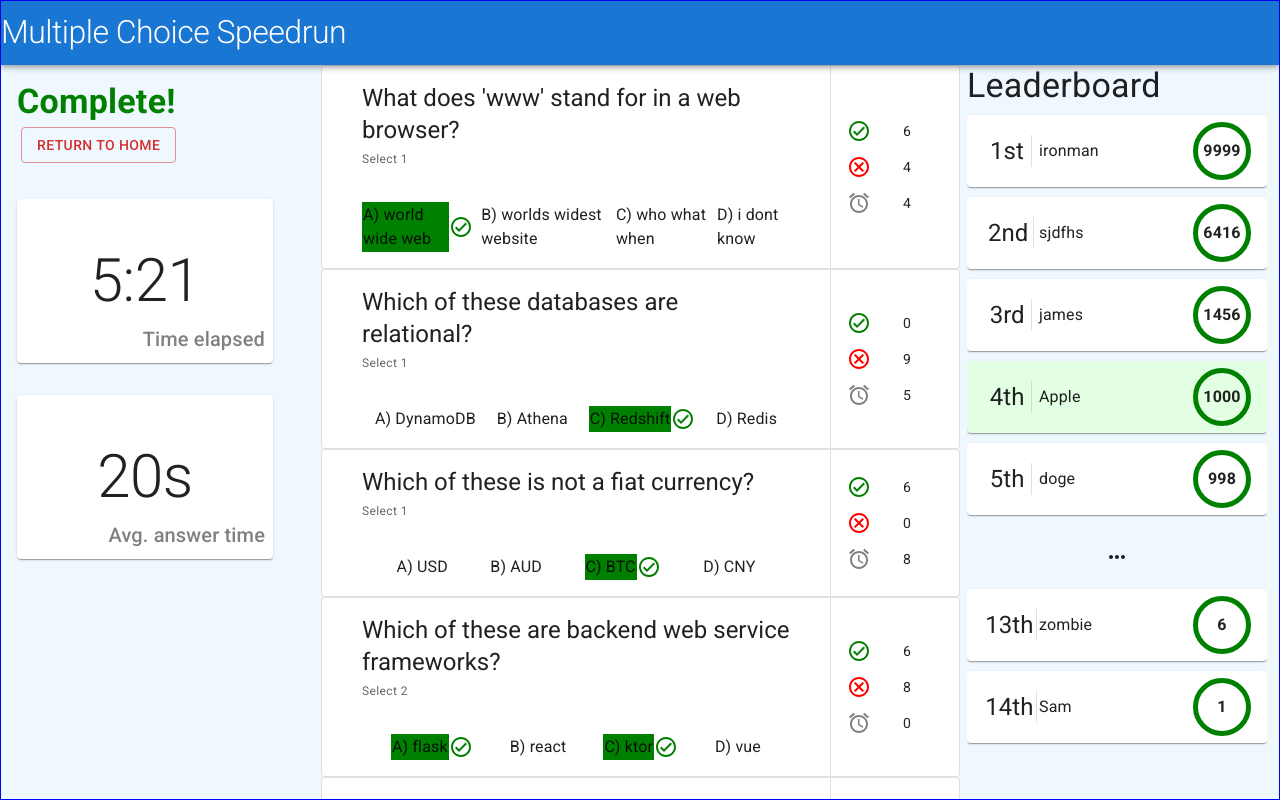
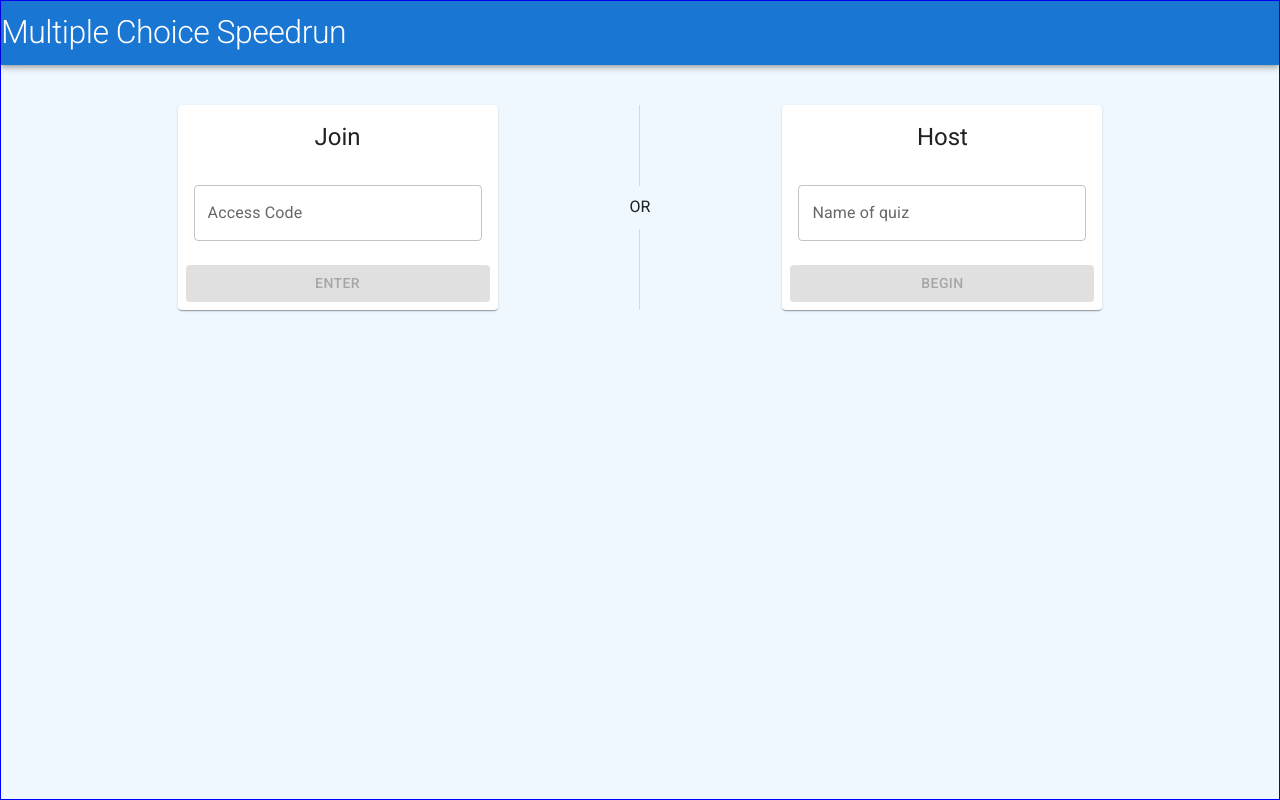
Before and after one commit to Ryangwaite/mc-speedrun, a React (Create React App) app in the folder ui/: page / in a window 1280 px wide. Built offline with nearby package versions, Linux system fonts and the light colour scheme.

Commit message:
UI: Added react-router

```diff
--- a/ui/package.json
+++ b/ui/package.json
@@ -15,9 +15,11 @@
     "@types/node": "^12.20.25",
     "@types/react": "^17.0.21",
     "@types/react-dom": "^17.0.9",
+    "history": "^5.1.0",
     "lodash": "^4.17.21",
     "react": "^17.0.2",
     "react-dom": "^17.0.2",
+    "react-router-dom": "^6.0.2",
     "react-scripts": "4.0.3",
     "typescript": "^4.4.3",
     "web-vitals": "^1.1.2"
--- a/ui/src/App.tsx
+++ b/ui/src/App.tsx
@@ -6,6 +6,7 @@ import Summary from './common/Summary';
 
 import Lobby from './participant/Lobby';
 import Quiz from './participant/Quiz';
+import { Route, Routes } from 'react-router-dom';
 
 function App() {
     return (
@@ -21,15 +22,15 @@ function App() {
             }}
         >
             <TopBar />
-            {/* <Home /> */}
-
-            {/* Participants Screens */}
-            {/* <Lobby /> */}
-            {/* <Quiz /> */}
-
-            {/* Host Screens */}
-            {/* <Config /> */}
-            <Summary />
+            <Routes>
+                <Route path="/" element={<Home />} />
+                {/* Participants Screens */}
+                <Route path="/lobby" element={<Lobby />} />
+                <Route path="/quiz" element={<Quiz />} />
+                {/* Host Screens */}
+                <Route path="/config" element={<Config />} />
+                <Route path="/summary" element={<Summary />} />
+            </Routes>
         </Box>
     )
 }
--- a/ui/src/home/home.tsx
+++ b/ui/src/home/home.tsx
@@ -2,7 +2,7 @@ import React from "react";
 import { Button, Card, CardActions, CardContent, CardHeader, Divider, Grid, TextField } from "@mui/material";
 import { Theme, useTheme } from '@mui/material/styles';
 import useMediaQuery from '@mui/material/useMediaQuery';
-
+import { useNavigate } from "react-router-dom";
 interface IInputTextBoxProps {
     title: string,
     label: string,
@@ -100,12 +100,16 @@ interface IHomeProps {
 
 function Home(props: IHomeProps) {
 
+    let navigate = useNavigate();
+
     const onParticipantJoin = (code: string) => {
-        alert(`Preparing to join session '${code}'`)
+        console.debug(`Joining lobby with code '${code}'`)
+        navigate(`/lobby`) // TODO: Put code in the URL
     }
 
     const onHostBegin = (name: string) => {
-        alert(`Preparing to host session '${name}'`)
+        console.debug(`Hosting lobby with name '${name}'`)
+        navigate(`/config`) // TODO: Use name somehow to create quiz session
     }
 
     return (
--- a/ui/src/index.tsx
+++ b/ui/src/index.tsx
@@ -1,6 +1,7 @@
 import React from 'react';
 import ReactDOM from 'react-dom';
 import './index.css';
+import { BrowserRouter } from "react-router-dom";
 import App from './App';
 import CssBaseline from '@mui/material/CssBaseline';
 
@@ -13,7 +14,9 @@ import '@fontsource/roboto/700.css';
 ReactDOM.render(
     <React.StrictMode>
         <CssBaseline />
-        <App />
+        <BrowserRouter>
+            <App />
+        </BrowserRouter>
     </React.StrictMode>,
     document.getElementById('root')
 );
```
Also changed, not shown: 1 other file (tests, documents, lock files or other folders).
